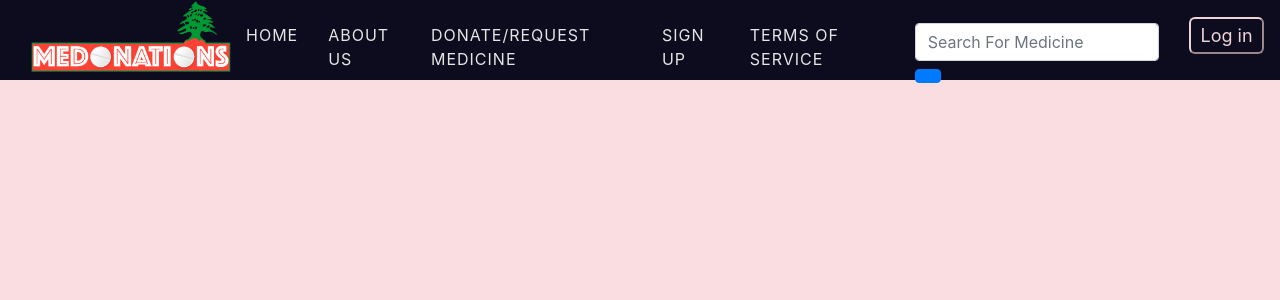
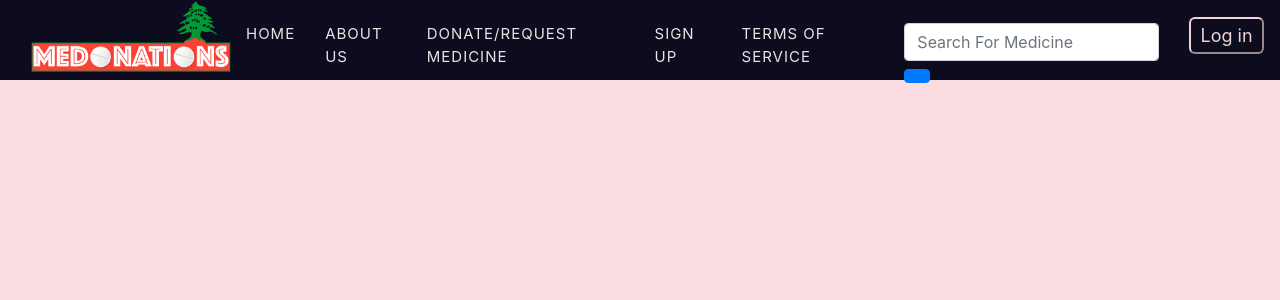
Before and after one commit to eyanyehya/medicine-donation-website, a Django app: page /navbar/ in a window 1280 px wide. Shown: the top 300 px of the page. Run offline with Django 3.2, Linux system fonts and the light colour scheme; some libraries are stand-ins or nearby versions.

Commit message:
Fixed navbar + TODO: Change the mobile navigation to 1335px and fix the toggle menu for the navbar

```diff
--- a/static/css/navbar.css
+++ b/static/css/navbar.css
@@ -64,6 +64,8 @@ body {
     height: 30px;
     margin-top: -0.8rem;
     background-color: #0C0C1E;
+    font-size: 15px;
+  line-height: 1.5;
 }
 
 
```
